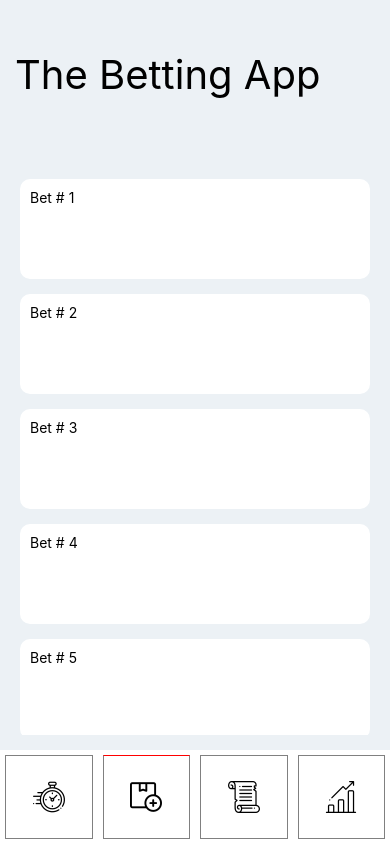
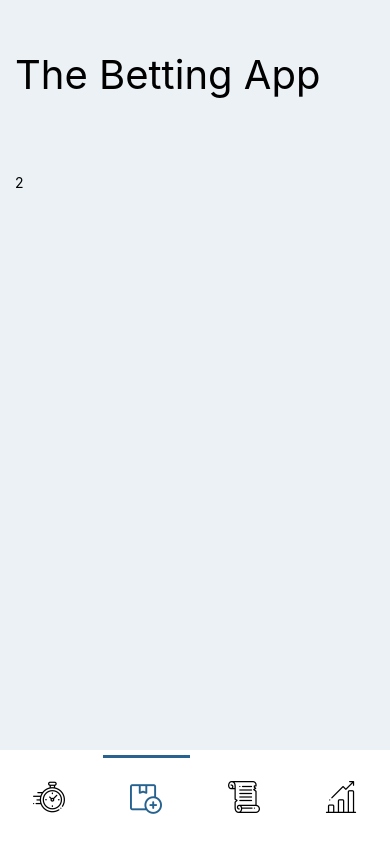
Before and after one commit to pdlun92/bettracker, a React Native app: screen / in a window 390 px wide. Both pictures are taken after a click on the element 146 px from the left and 797 px from the top of the page. Built offline with nearby package versions, Linux system fonts and the light colour scheme.

Commit message:
added basic navigation

```diff
--- a/App.js
+++ b/App.js
@@ -21,7 +21,7 @@ import {
   TouchableOpacity
 } from "react-native";
 
-import AsyncStorage from "@react-native-community/async-storage";
+// import AsyncStorage from "@react-native-community/async-storage";
 import styles from "./styles";
 
 const instructions = Platform.select({
@@ -107,7 +107,22 @@ export default class App extends Component {
         <View style={styles.container}>
           {/* <Text style={styles.instructions}>{instructions}</Text> */}
 
-          <ScrollView>{Bets}</ScrollView>
+          <ScrollView>
+            {(function() {
+              switch (activePage) {
+                case 1:
+                  return Bets;
+                case 2:
+                  return <Text>2</Text>;
+                case 3:
+                  return <Text>Page 3</Text>;
+                case 4:
+                  return <Text>Page 4</Text>;
+                default:
+                  return null;
+              }
+            })()}
+          </ScrollView>
         </View>
 
         <View style={styles.footer}>
@@ -119,7 +134,10 @@ export default class App extends Component {
             }}
             style={[styles.navitem, activePage === 1 && styles.activenav]}
           >
-            <Image source={require("./img/001-clock.png")} />
+            <Image
+              source={require("./img/001-clock.png")}
+              style={activePage === 1 && styles.activeimg}
+            />
           </TouchableOpacity>
 
           <TouchableOpacity
@@ -130,7 +148,10 @@ export default class App extends Component {
             }}
             style={[styles.navitem, activePage === 2 && styles.activenav]}
           >
-            <Image source={require("./img/008-add.png")} />
+            <Image
+              source={require("./img/008-add.png")}
+              style={activePage === 2 && styles.activeimg}
+            />
           </TouchableOpacity>
 
           <TouchableOpacity
@@ -141,7 +162,10 @@ export default class App extends Component {
             }}
             style={[styles.navitem, activePage === 3 && styles.activenav]}
           >
-            <Image source={require("./img/002-ancient-scroll.png")} />
+            <Image
+              source={require("./img/002-ancient-scroll.png")}
+              style={activePage === 3 && styles.activeimg}
+            />
           </TouchableOpacity>
 
           <TouchableOpacity
@@ -152,7 +176,10 @@ export default class App extends Component {
             }}
             style={[styles.navitem, activePage === 4 && styles.activenav]}
           >
-            <Image source={require("./img/006-bar-chart.png")} />
+            <Image
+              source={require("./img/006-bar-chart.png")}
+              style={activePage === 4 && styles.activeimg}
+            />
           </TouchableOpacity>
         </View>
       </View>
--- a/styles.js
+++ b/styles.js
@@ -52,12 +52,14 @@ const styles = StyleSheet.create({
     padding: 5,
     justifyContent: "center",
     alignItems: "center",
-    flex: 1,
-    borderColor: "gray",
-    borderWidth: 1
+    flex: 1
   },
   activenav: {
-    borderTopColor: "red"
+    borderTopColor: "#28628F",
+    borderTopWidth: 3
+  },
+  activeimg: {
+    tintColor: "#28628F"
   },
   centertext: {
     padding: 20
```
